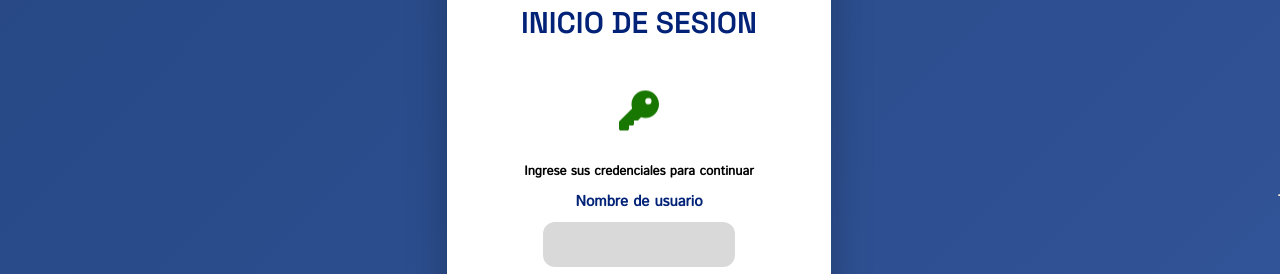
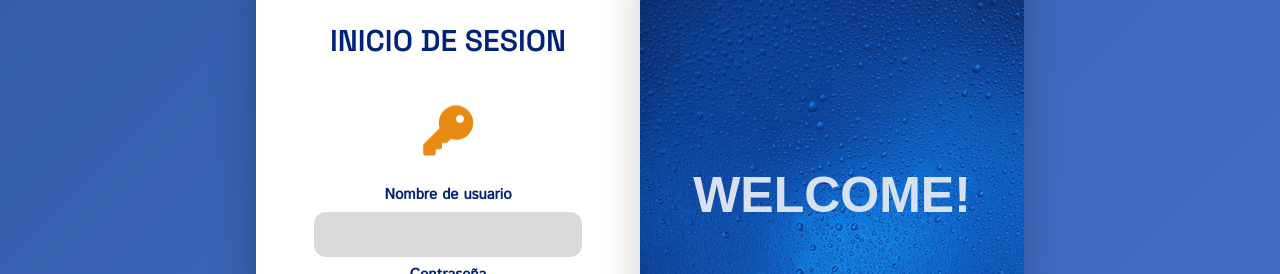
Before and after one commit to AllanBit6/frontend-pos-boutique, a React (Vite) app: page / in a window 1280 px wide. Shown: the part 205-479 px from the top of the page. Built offline with nearby package versions, Linux system fonts and the light colour scheme; no server answers.

Commit message:
Se mejoro visualmente el login, se cambiaron algunas clases de CSS  en ChangePassword por conflicto con el login, se envolvio el form de login en otro contenedor para aplicarle un flyer y ase agregaron animaciones a algunas vistas de admin

```diff
--- a/src/pages/ChangePassword.css
+++ b/src/pages/ChangePassword.css
@@ -42,7 +42,7 @@
     font-weight: 600;
 }
 
-#username-input, .password-input{
+.password-input-change{
     transition: 0.5s;
     font-family: var(--third-font);
     font-weight: 600;
@@ -56,7 +56,7 @@
     color: var(--custom-blue);
 }
 
-#username-input:focus, #password-input:focus{
+.password-input-change:focus{
     width: 60%;
     border: var(--custom-darkblue) 2px solid;
     transition: 0.5s;
--- a/src/pages/ChangePassword.jsx
+++ b/src/pages/ChangePassword.jsx
@@ -68,7 +68,7 @@ function ChangePassword(){
           type="password"
           name="password_actual"
           value={formData.password_actual}
-          className="password-input"
+          className="password-input-change"
           onChange={handleChange}
         />
 
@@ -78,7 +78,7 @@ function ChangePassword(){
           name="password_nuevo"
           value={formData.password_nuevo}
           onChange={handleChange}
-          className="password-input"
+          className="password-input-change"
         />
 
         <Button type="accept">Cambiar contraseña</Button>
--- a/src/pages/Login.css
+++ b/src/pages/Login.css
@@ -1,14 +1,15 @@
-.login-container{
-    background: linear-gradient(135deg, #09244E, #21427A, #3a5da8);
+.login-card-wrapper{
+    display: flex;
+    flex-direction: row;
+    width: 100%;
+    height: 100vh;
+    align-items: center;
+    justify-content: center;
+    margin: auto;
+
+    background: linear-gradient(135deg, #09244E, #2c559b, #4e7bdb);
     background-size: 400% 400%;
     animation: gradientMove 12s ease infinite;
-
-    width: 100%;
-    height: 100vh;
-    display: flex;
-    flex-direction: row;
-    align-items: center;
-    justify-content: center;
 }
 
 @keyframes gradientMove{
@@ -17,21 +18,55 @@
     100%{background-position:0% 50%;}
 }
 
+
+
+.login-container{
+    animation: fadeLogin 0.5s ease;
+    width: 60%;
+    height: 90%;
+    display: flex;
+    flex-direction: row;
+    align-items: center;
+    justify-content: center;
+
+}
+
+.login-container .login-flyer{
+    height: 70%;
+    width: 25%;
+    flex: 1;
+    border-radius: 0px 12px 12px 0px;
+    background-size: cover;
+    background-position:center;
+    background: url("../assets/login-flyer.avif");
+    backdrop-filter: blur(10px);
+    opacity: 0.8;
+
+    display: flex;
+    align-items: center;
+    justify-content: center;
+    box-shadow: 0px 20px 40px rgba(0,0,0,0.25);
+}
+
+.login-container .login-flyer h1{
+    color: white;
+    font-family: Arial, Helvetica, sans-serif;
+    font-size: 50px;
+}
+
 .login-form{
-    animation: fadeLogin 0.5s ease;
     backdrop-filter: blur(15px);
 
+    flex: 1;
     background-color: rgb(255, 255, 255);
-    border-radius: 12px;
+    border-radius: 12px 0px 0px 12px;
     display: flex;
     flex-direction: column;
-    margin: auto;
     align-items: center;
     justify-content: center;
-    gap: 10px;
-    width: 30%;
+    gap: 7px;
+    width: 25%;
     height: 70%;
-
     box-shadow: 0px 20px 40px rgba(0,0,0,0.25);
 }
 
@@ -47,8 +82,8 @@
 }
 
 .login-key-icon{
-    color: var(--custom-green);
-    font-size: 40px;
+    color: #e78a11;
+    font-size: 50px;
     padding:20px;
 
     animation: floatKey 3s ease-in-out infinite;
@@ -91,7 +126,7 @@
     font-weight: 600;
     font-size: 15px;
     padding: 10px;
-    width: 50%;
+    width: 70%;
     height: 45px;
     border: none;
     border-radius: 12px;
@@ -100,7 +135,7 @@
 }
 
 #username-input:focus, #password-input:focus{
-    width: 60%;
+    width: 80%;
     border: 2px solid var(--custom-blue);
     background-color: white;
     box-shadow: 0px 0px 10px rgba(33,66,122,0.3);
--- a/src/pages/Login.jsx
+++ b/src/pages/Login.jsx
@@ -63,7 +63,7 @@ const handleLogin = async (e) => {
   //Render
   return (
 
-
+    <div className="login-card-wrapper">
       <div className="login-container">
 
         {error && (
@@ -76,9 +76,6 @@ const handleLogin = async (e) => {
 
           <h1 className="login-title">INICIO DE SESION</h1>
           <FontAwesomeIcon icon={faKey} className="login-key-icon"/>
-
-
-        <p className="login-instructions">Ingrese sus credenciales para continuar</p>
 
           <label htmlFor="">Nombre de usuario</label>
           <input
@@ -105,9 +102,15 @@ const handleLogin = async (e) => {
 
         </form>
 
-      <hr/>
+        <div className="login-flyer">
+          <h1>WELCOME!</h1>
+        </div>
+
 
       </div>
+
+    </div>
+
   );
 }
 
--- a/src/pages/admin/AdminLayout.css
+++ b/src/pages/admin/AdminLayout.css
@@ -1,5 +1,17 @@
 .admin-layout-wrapper{
     flex-direction: column;
+    animation: sectionEntry 0.5s ease;
+}
+
+@keyframes sectionEntry{
+    from{
+        opacity: 0;
+        transform: translateY(-20px);
+    }
+    to{
+        opacity: 1;
+        transform: translateY(0);
+    }
 }
 
 .admin-layout-table{
--- a/src/pages/admin/Inicio.css
+++ b/src/pages/admin/Inicio.css
@@ -15,4 +15,17 @@
 
     gap: 20px;
     row-gap: 10px;
+
+    animation: sectionEntry 0.5s ease;
 }
+
+@keyframes sectionEntry{
+    from{
+        opacity: 0;
+        transform: translateY(-20px);
+    }
+    to{
+        opacity: 1;
+        transform: translateY(0);
+    }
+}
```
Also changed, not shown: src/assets/login-flyer.avif (added). Lines whose indentation alone changed are shown as unchanged.
